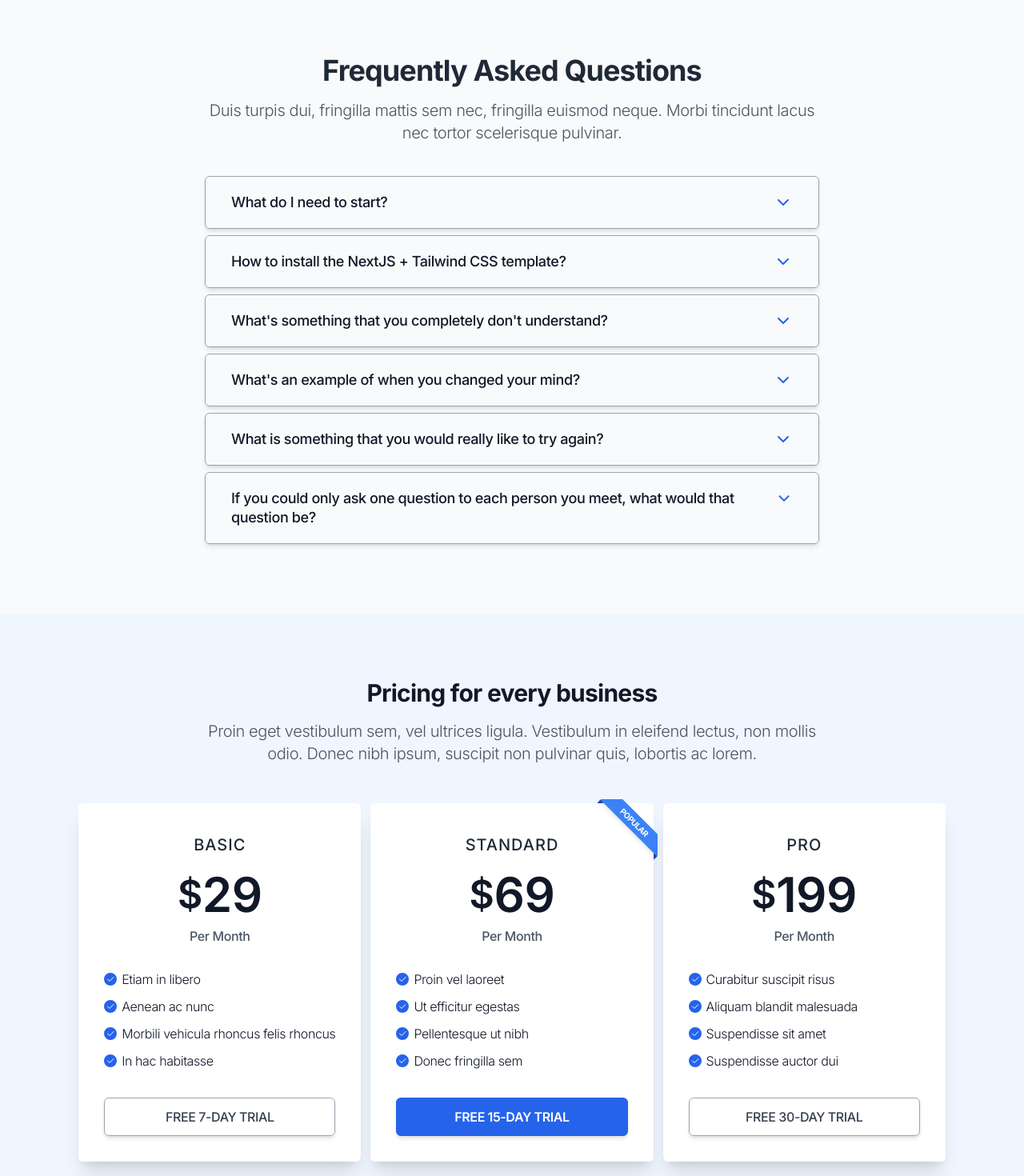
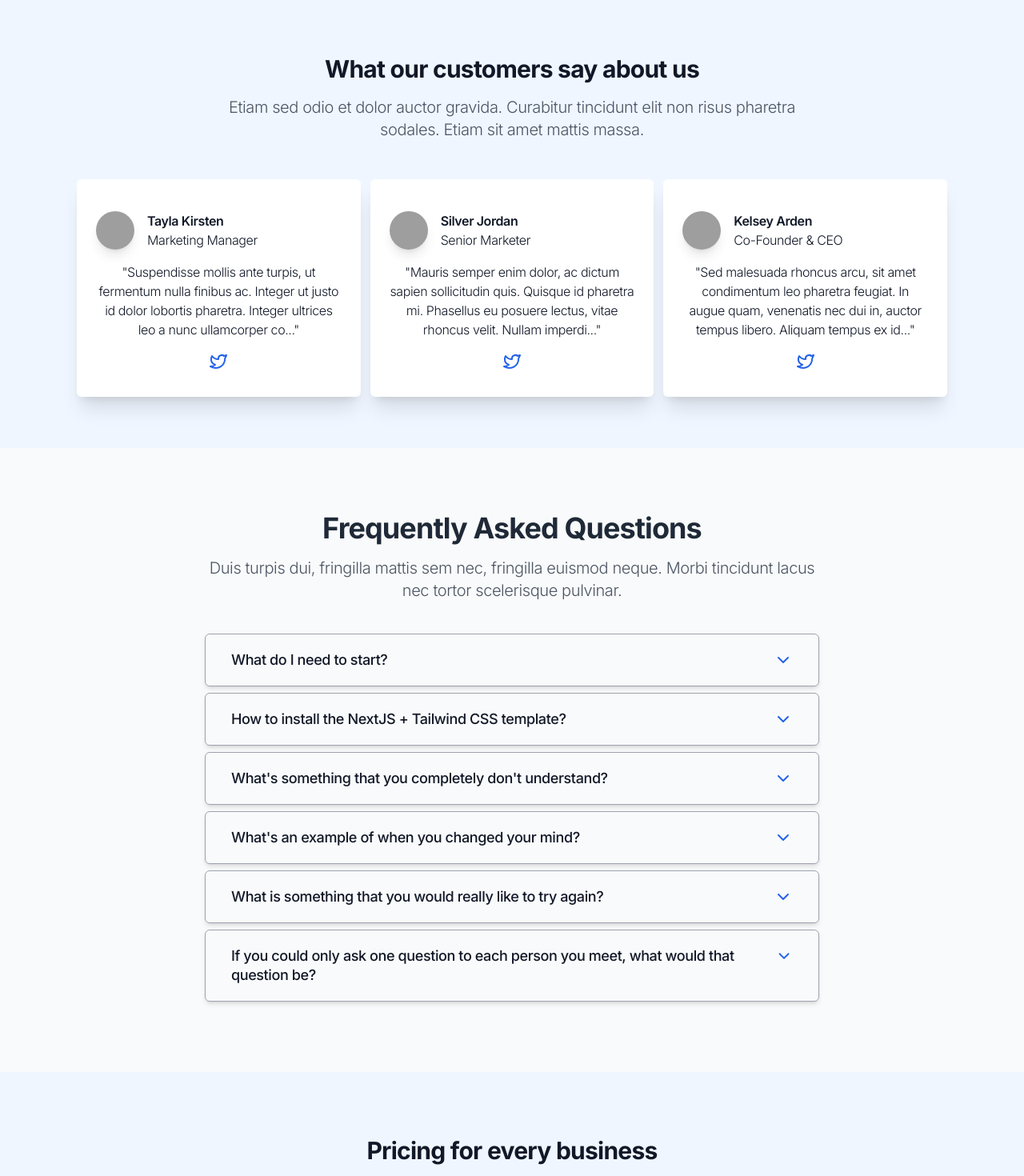
Before and after one commit to onwidget/tailnext, a Next.js app: page / in a window 1280 px wide. Shown: the part 5120-6590 px from the top of the page at 80% size. Built offline with nearby package versions, Linux system fonts and the light colour scheme; grey boxes are pictures that could not be loaded.

Commit message:
Include a first Testimonial component

```diff
--- a/app/page.js
+++ b/app/page.js
@@ -5,6 +5,7 @@ import Announcement from "~/components/widgets/Announcement";
 import Steps from "~/components/widgets/Steps";
 import Features2 from "~/components/widgets/Features2";
 import SocialProof from "../src/components/widgets/SocialProof";
+import Testimonial from "~/components/widgets/Testimonial";
 import FAQs from "~/components/widgets/FAQs";
 import Pricing from "~/components/widgets/Pricing";
 import CallToAction from "~/components/widgets/CallToAction";
@@ -21,6 +22,7 @@ export default function Page() {
         <Features3 />
         <Features2 />
         <Steps />
+        <Testimonial />
         <FAQs />
         <Pricing />
         <CallToAction />
--- a/src/components/widgets/Pricing.js
+++ b/src/components/widgets/Pricing.js
@@ -10,7 +10,7 @@ const items = [
     texts: [
       "Etiam in libero",
       "Aenean ac nunc",
-      "Morbili vehicula rhoncus felis rhoncus",
+      "Cras scelerisque accumsan libero, et volutpat dolor tristique at",
       "In hac habitasse"
     ],
     btnText: "free 7-day trial",
@@ -51,11 +51,11 @@ const Pricing = () => (
         <h2 className="text-2xl font-bold tracking-tight sm:text-3xl text-gray-900">Pricing for every business</h2>
         <p className="max-w-3xl mx-auto mt-4 text-xl text-gray-600">Proin eget vestibulum sem, vel ultrices ligula. Vestibulum in eleifend lectus, non mollis odio. Donec nibh ipsum, suscipit non pulvinar quis, lobortis ac lorem.</p>
       </div>
-      <div className="flex justify-center">
-        <div className="dark:text-white grid gap-3 grid-cols-1 sm:grid-cols-2 md:grid-cols-2 lg:grid-cols-3 xl:grid-cols-3 mt-8">
+      <div className="flex justify-center items-stretch">
+        <div className="dark:text-white grid gap-3 grid-cols-3 sm:grid-cols-2 md:grid-cols-2 lg:grid-cols-3 xl:grid-cols-3 mt-8">
           {items.map(({ title, value, period, texts, btnText, hasRibbon }, index) => (
-            <div className="col-span-3 w-full mx-auto sm:col-span-1 md:col-span-1 lg:col-span-1 xl:col-span-1" key={`item-pricing-${index}`}>
-              <div className="relative flex flex-col w-full min-h-max card">
+            <div className="col-span-3 w-full mx-auto sm:col-span-1 md:col-span-1 lg:col-span-1 xl:col-span-1 flex" key={`item-pricing-${index}`}>
+              <div className="relative flex flex-col w-full max-w-sm justify-between card">
                 {hasRibbon && (
                   <div className="absolute right-[-5px] top-[-5px] z-[1] overflow-hidden w-[100px] h-[100px] text-right">
                     <span className="ribbon">Popular</span>
@@ -76,10 +76,10 @@ const Pricing = () => (
                       {item}
                     </li>
                   ))}
-                  <li className="flex w-full sm:w-auto mt-8 uppercase">
-                    <a href="#" className={`btn ${hasRibbon && "btn-primary sm:mb-0"} w-full`}>{btnText}</a>
-                  </li>
                 </ul>
+                <div className="flex w-full sm:w-auto mt-8 uppercase">
+                  <a href="#" className={`btn ${hasRibbon && "btn-primary sm:mb-0"} w-full`}>{btnText}</a>
+                </div>
               </div>
             </div>
           ))}
--- /dev/null
+++ b/src/components/widgets/Testimonial.js
@@ -0,0 +1,98 @@
+import Image from "next/image";
+
+import {
+  IconBrandTwitter
+} from "@tabler/icons";
+
+const items = [
+  {
+    name: "Tayla Kirsten",
+    occupation: "Marketing Manager",
+    comment: "Suspendisse mollis ante turpis, ut fermentum nulla finibus ac. Integer ut justo id dolor lobortis pharetra. Integer ultrices leo a nunc ullamcorper commodo. In id nulla et nibh pretium pretium non vel metus. Suspendisse dapibus quis lorem sit amet fermentum. Ut a dapibus justo. In faucibus molestie pretium. Cras eros orci, bibendum fringilla elit at, vehicula maximus eros. Aenean placerat aliquet mi, et pellentesque dolor gravida at.",
+    src: " https://images.unsplash.com/photo-1438761681033-6461ffad8d80?ixlib=rb-4.0.3&ixid=MnwxMjA3fDB8MHxwaG90by1wYWdlfHx8fGVufDB8fHx8&auto=format&fit=crop&w=1770&q=80",
+    href: "https://twitter.com/"
+  },
+  {
+    name: "Silver Jordan",
+    occupation: "Senior Marketer",
+    comment: "Mauris semper enim dolor, ac dictum sapien sollicitudin quis. Quisque id pharetra mi. Phasellus eu posuere lectus, vitae rhoncus velit. Nullam imperdiet purus quis dapibus vestibulum. Integer purus ex, hendrerit at elementum non, varius a nibh. Ut eget convallis mi. Morbi mattis, felis sit amet consectetur scelerisque, odio purus ornare sapien, in feugiat lorem tellus et magna. Pellentesque luctus dolor in ornare mattis.",
+    src: "https://images.unsplash.com/flagged/photo-1570612861542-284f4c12e75f?ixlib=rb-4.0.3&ixid=MnwxMjA3fDB8MHxwaG90by1wYWdlfHx8fGVufDB8fHx8&auto=format&fit=crop&w=1770&q=80",
+    href: "https://twitter.com/"
+  },
+  {
+    name: "Kelsey Arden",
+    occupation: "Co-Founder & CEO",
+    comment: "Sed malesuada rhoncus arcu, sit amet condimentum leo pharetra feugiat. In augue quam, venenatis nec dui in, auctor tempus libero. Aliquam tempus ex id metus viverra blandit. Proin varius venenatis tortor, a pellentesque enim malesuada a. Aliquam lectus magna, interdum eget odio non, consequat imperdiet ipsum.",
+    src: "https://images.unsplash.com/photo-1596935884413-260a972dab44?ixlib=rb-4.0.3&ixid=MnwxMjA3fDB8MHxwaG90by1wYWdlfHx8fGVufDB8fHx8&auto=format&fit=crop&w=1180&q=80",
+    href: "https://twitter.com/"
+  },
+  // {
+  //   name: "Kelly Ashley",
+  //   occupation: "SEO Specialist",
+  //   comment: "Proin viverra lorem vitae quam imperdiet convallis. Vestibulum ante ipsum primis in faucibus orci luctus et ultrices posuere cubilia curae; Vivamus non enim lectus. Maecenas vitae tortor urna. Maecenas nec nulla bibendum, maximus nulla vel, varius dui. Morbi hendrerit, massa sollicitudin dapibus tristique, eros justo imperdiet ipsum, quis tempus ligula urna ac felis. Quisque porta mi lectus, a interdum augue vehicula et.",
+  //   src: "https://images.unsplash.com/photo-1567532939604-b6b5b0db2604?ixlib=rb-4.0.3&ixid=MnwxMjA3fDB8MHxwaG90by1wYWdlfHx8fGVufDB8fHx8&auto=format&fit=crop&w=774&q=80",
+  //   href: "https://twitter.com/"
+  // },
+  // {
+  //   name: "Devin Darby",
+  //   occupation: "Designer",
+  //   comment: "Lorem ipsum dolor sit amet, consectetur adipiscing elit. Morbi sagittis, quam nec venenatis lobortis, mi risus tempus nulla. Maecenas nec nulla bibendum, maximus nulla vel, varius dui. Suspendisse mollis ante turpis, ut fermentum nulla finibus ac.",
+  //   src: "https://images.unsplash.com/photo-1633332755192-727a05c4013d?ixlib=rb-4.0.3&ixid=MnwxMjA3fDB8MHxwaG90by1wYWdlfHx8fGVufDB8fHx8&auto=format&fit=crop&w=1180&q=80",
+  //   href: "https://twitter.com/"
+  // },
+  // {
+  //   name: "Annabel Jeannie",
+  //   occupation: "Freelance Creative",
+  //   comment: "Quisque porta mi lectus, a interdum augue vehicula et. Quisque vitae ultricies tortor, ut aliquam odio. Sed pellentesque ipsum mi, ac eleifend dolor congue at. Phasellus nec nunc eleifend, condimentum nisi non, ullamcorper dolor.",
+  //   src: "https://images.unsplash.com/photo-1597223557154-721c1cecc4b0?ixlib=rb-4.0.3&ixid=MnwxMjA3fDB8MHxwaG90by1wYWdlfHx8fGVufDB8fHx8&auto=format&fit=crop&w=1180&q=80",
+  //   href: "https://twitter.com/"
+  // },
+];
+
+const Testimonial = () => (
+  <section className="bg-primary-50 dark:bg-slate-800" id="testimonial">
+    <div className="px-4 py-16 mx-auto max-w-6xl lg:px-8 lg:pt-20">
+      <div className="text-center mb-4">
+        <h2 className="text-2xl font-bold tracking-tight sm:text-3xl text-gray-900">What our customers say about us</h2>
+        <p className="max-w-3xl mx-auto mt-4 text-xl text-gray-600">Etiam sed odio et dolor auctor gravida. Curabitur tincidunt elit non risus pharetra sodales. Etiam sit amet mattis massa.</p>
+      </div>
+      <div className="flex justify-center items-stretch">
+        <div className="dark:text-white grid gap-3 grid-cols-3 sm:grid-cols-2 md:grid-cols-2 lg:grid-cols-3 xl:grid-cols-3 mt-8">
+          {items.map(({ name, occupation, comment, src, href }, index) => (
+            <div key={`item-feature3-${index}`} className="col-span-3 sm:col-span-1 md:col-span-1 lg:col-span-1 xl:col-span-1 flex">
+              <div className="flex flex-flow card hover:shadow-lg hover:border-b-[3px] border-transparent hover:border-primary-600 hover:transition hover:duration-100">
+                <a
+                  href={href}
+                  target="_blank"
+                  rel="noopener noreferrer"
+                  key={`item-testimonial-${index}`}
+                  className="card-body"
+                >
+                  <div className="flex mb-4">
+                    <Image
+                      src={src}
+                      width={48}
+                      height={48}
+                      alt={name}
+                      className="rounded-full shadow-lg w-12 h-12 object-cover mr-4"
+                    />
+                    <div className="text-left">
+                      <h3 className="font-semibold">{name}</h3>
+                      <span className="">{occupation}</span>
+                    </div>
+                  </div>
+                  <h6 className="font-light m-b-30">
+                    {`"${comment.slice(0, 150)}..."`}
+                    <IconBrandTwitter className="w-6 h-6 text-primary-600 dark:text-slate-200 mx-auto mt-4" />
+                  </h6>
+                </a>
+              </div>
+            </div>
+          ))}
+        </div>
+      </div>
+    </div>
+  </section>
+);
+
+export default Testimonial
```
Also changed, not shown: src/components/widgets/Features3.js (indentation only).
